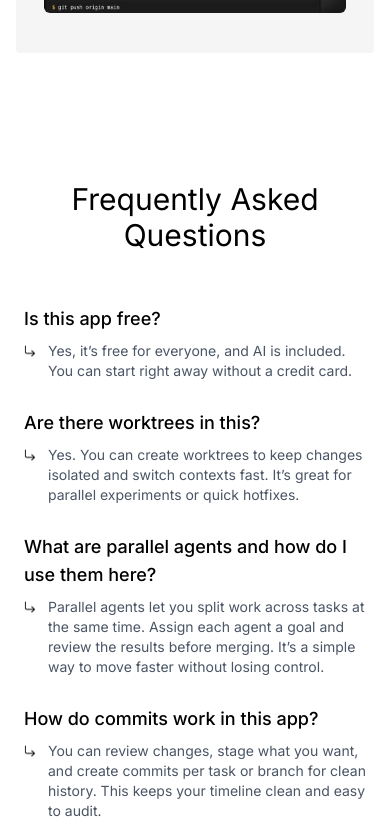
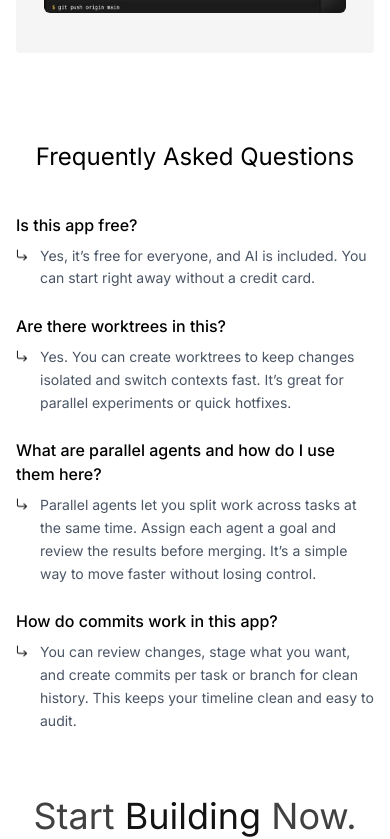
Before and after one commit to farzeenilyaszargar/nap-ide, a Next.js app: page / in a window 390 px wide. Shown: the part 2366-3205 px from the top of the page. Built offline with nearby package versions, Linux system fonts and the light colour scheme.

Commit message:
Improve FAQ spacing for mobile

```diff
--- a/components/faqs.tsx
+++ b/components/faqs.tsx
@@ -25,22 +25,22 @@ export default function FAQs() {
     ];
 
     return (
-        <div className="flex justify-center items-center w-full overflow-hidden mt-20">
-            <div className="w-full max-w-4xl px-6 sm:px-10 space-y-6">
-                <h2 className="text-3xl py-7 font-normal text-center text-black">Frequently Asked Questions</h2>
-                <div className="space-y-7">
+        <div className="flex justify-center items-center w-full overflow-hidden mt-12 sm:mt-20">
+            <div className="w-full max-w-4xl px-4 sm:px-10 space-y-5 sm:space-y-6">
+                <h2 className="text-2xl sm:text-3xl py-5 sm:py-7 font-normal text-center text-black">Frequently Asked Questions</h2>
+                <div className="space-y-6 sm:space-y-7">
                     {faqs.map((faq, index) => (
                         <div key={index} className="text-left">
-                            <p className="text-lg font-medium text-black">{faq.question}</p>
+                            <p className="text-base sm:text-lg font-medium text-black">{faq.question}</p>
                             <div className="mt-2 flex items-start gap-3 text-gray-600">
                                 <Image
                                     src="/down-left.png"
                                     alt=""
                                     width={12}
                                     height={12}
-                                    className="-scale-x-100 mt-1 h-3 w-3"
+                                    className="-scale-x-100 mt-1 h-3 w-3 shrink-0"
                                 />
-                                <p className="text-sm sm:text-base">{faq.answer}</p>
+                                <p className="text-sm sm:text-base leading-relaxed">{faq.answer}</p>
                             </div>
                         </div>
                     ))}
```
